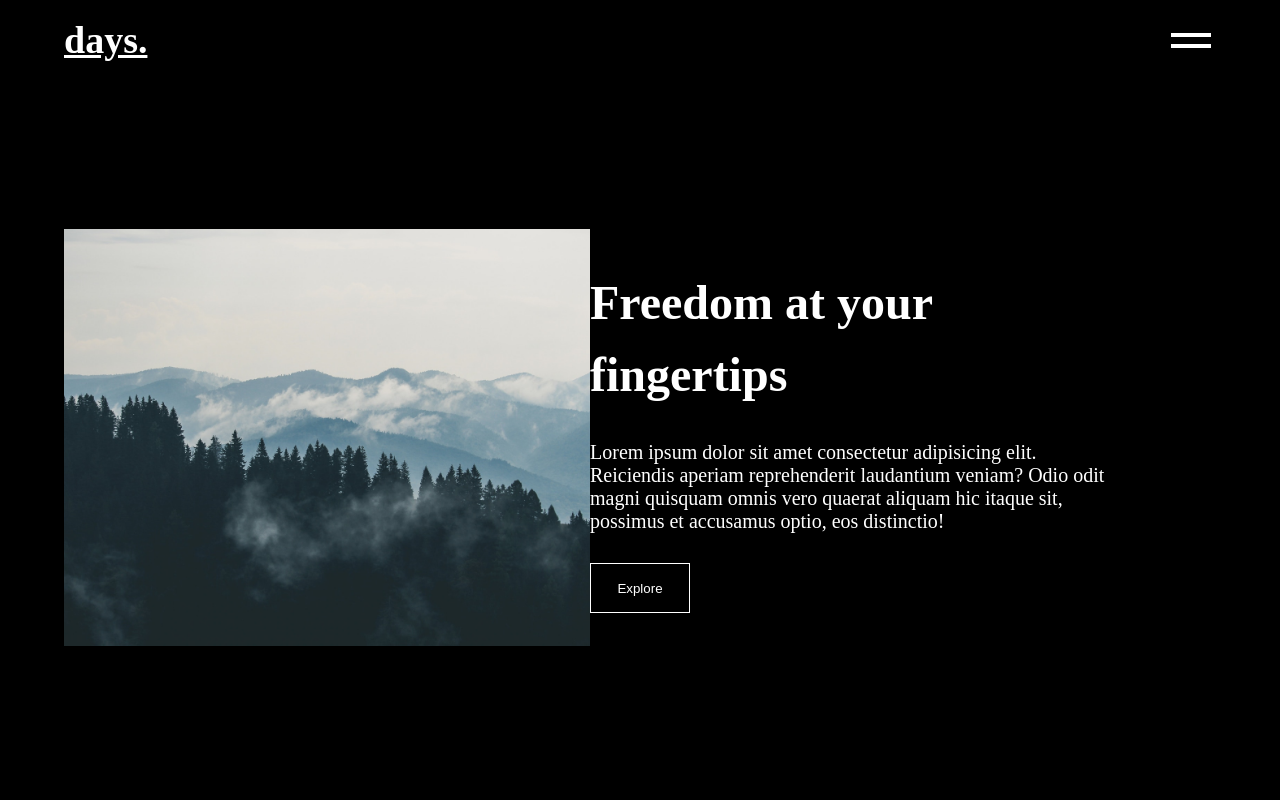
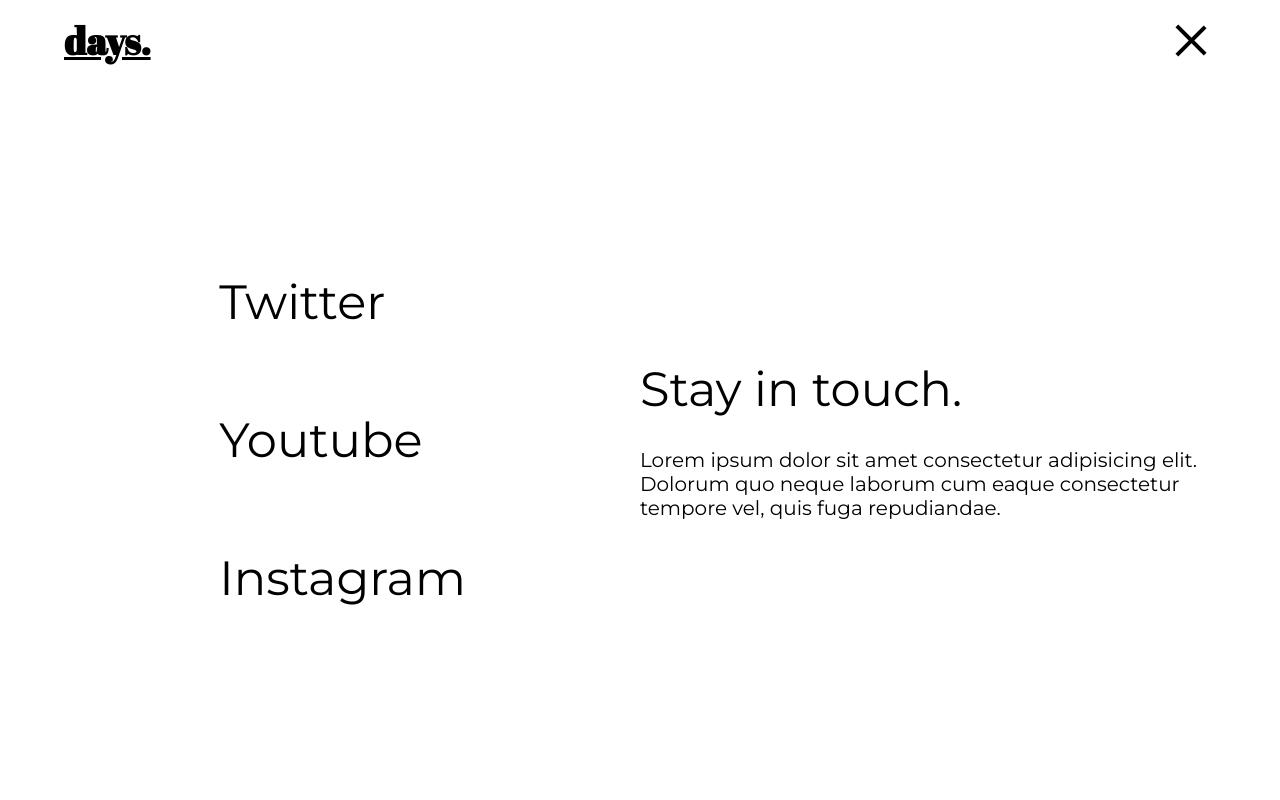
Before and after one commit to kumar100966/animation-project, a plain HTML site: page index.html in a window 1280 px wide. Shown: the top 800 px of the page. Drawn offline with Linux system fonts and the light colour scheme.

Commit message:
Completed nav screen design

```diff
--- a/index.html
+++ b/index.html
@@ -20,30 +20,28 @@
   </head>
   <body>
     <header class="main">
-      <h1>days.</h1>
-      <button class="nav-toggle">
+      <h1 class="active">days.</h1>
+      <button class="nav-toggle active">
         <div></div>
         <div></div>
       </button>
-      <!-- <nav>
+      <div class="nav-container">
+        <nav>
           <ul>
             <li><a href="#">Twitter</a></li>
-        </ul>
-        <ul>
             <li><a href="#">Youtube</a></li>
-        </ul>
-        <ul>
             <li><a href="#">Instagram</a></li>
           </ul>
           <div class="nav-desc">
             <header>Stay in touch.</header>
             <p>
-            Lorem ipsum dolor sit amet consectetur adipisicing elit. Dolorum quo
-            neque laborum cum eaque consectetur tempore vel, quis fuga
+              Lorem ipsum dolor sit amet consectetur adipisicing elit. Dolorum
+              quo neque laborum cum eaque consectetur tempore vel, quis fuga
               repudiandae.
             </p>
           </div>
-      </nav> -->
+        </nav>
+      </div>
     </header>
     <section class="body hero">
       <div class="img-container">
--- a/styles/_global-styles.scss
+++ b/styles/_global-styles.scss
@@ -12,10 +12,12 @@ body{
     font-size: $normal-text;
     background: $background-color;
     color: $font-color;
+    font-family: 'Montserrat', sans-serif;
 }
 
 h1{
     font-size: $header-1;
+    font-family: 'Abril Fatface', cursive;
 }
 
 h2{
@@ -25,6 +27,13 @@ h2{
 
 a, button, label, input, li, ul, p{
     color: $font-color;
+}
+
+ul{
+    list-style: none;
+    a{
+        text-decoration: none;
+    }
 }
 
 button{
--- a/styles/_index-styles.scss
+++ b/styles/_index-styles.scss
@@ -2,16 +2,22 @@ header.main{
     min-height: 10vh;
     @include flex(row, space-between, center);
     padding: 0 5%;
+}
 
-    h1{
-        text-decoration: underline;
-    }
+h1{
+    text-decoration: underline;
+    position: relative;
+    z-index: 2;
 }
+
+// Nav bar
 
 .nav-toggle{
     width: 5rem;
     @include flex(column, center, center);
     border: none;
+    position: relative;
+    z-index: 2;
 }
 
 .nav-toggle div{
@@ -24,13 +30,68 @@ header.main{
     margin-bottom: 7px;
 }
 
+.nav-container{
+    position: absolute;
+    top: 0;
+    left: 0;
+    z-index: 1;
+    height: 100vh;
+    width: 100vw;
+    background: white;
+    color: black;
+    @include flex(column, flex-end);
+    ul, li, a, p{
+        color: inherit;
+    }
+}
 
-// .nav-toggle div:nth-child(1){
-//     transform: translateY(5px) rotate(45deg);
-// }
-// .nav-toggle div:nth-child(2){
-//     transform: translateY(-5px) rotate(-45deg);
-// }
+nav{
+    padding: 0 5%;
+    min-height: 90vh;
+    @include flex(row, space-between);
+    ul{
+        flex:0 1 60rem;
+        @include flex(column, center, center);
+        font-size: $header-2;
+        li{
+            width: 60%;
+            text-align: start;
+            padding: 4rem;
+        }
+    }
+
+    .nav-desc{
+        flex:0 1 60rem;
+        align-self: center;
+        header{
+            font-size: $header-2;
+            padding-bottom: 3rem;
+        }
+    }
+}
+
+h1.active{
+    color: black;
+}
+
+.nav-toggle.active{
+    background-color: white;
+    div{
+        background-color: black;
+    }
+
+    & div:nth-child(1){
+        transform: translateY(5px) rotate(45deg);
+    }
+    & div:nth-child(2){
+        transform: translateY(-5px) rotate(-45deg);
+    }
+}
+
+
+
+
+// Main Content Section
 
 .body{
     padding: 0 5%;
```
Also changed, not shown: styles/styles.css, 1 other file. Lines whose indentation alone changed are shown as unchanged.
